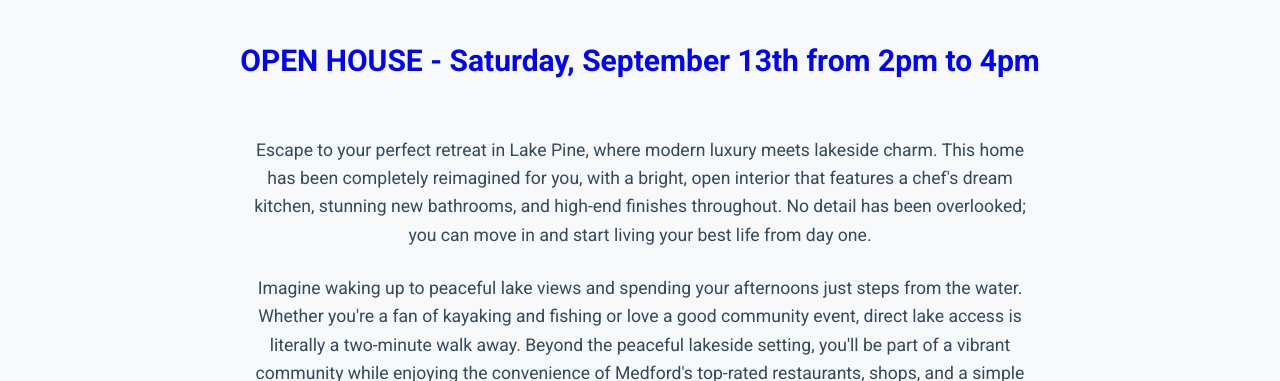
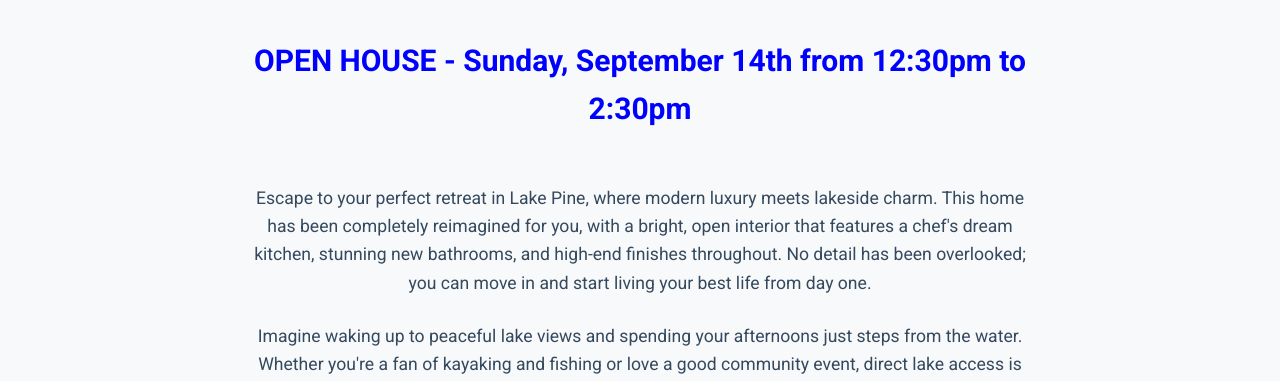
Before and after one commit to dgcarp/217Taunton, a plain HTML site: page index.html in a window 1280 px wide. Shown: the part 719-1100 px from the top of the page. Drawn offline with nearby package versions, Linux system fonts and the light colour scheme.

Commit message:
Update index.html

```diff
--- a/index.html
+++ b/index.html
@@ -274,7 +274,7 @@
     <section id="description">
         <div class="container">
             <h2>Welcome Home</h2>
-            <p style="font-weight: bold; font-size: 30px; color: blue;">OPEN HOUSE - Saturday, September 13th from 2pm to 4pm</p>
+            <p style="font-weight: bold; font-size: 30px; color: blue;">OPEN HOUSE - Sunday, September 14th from 12:30pm to 2:30pm</p>
             <br>
             <br>
             <p>
```
